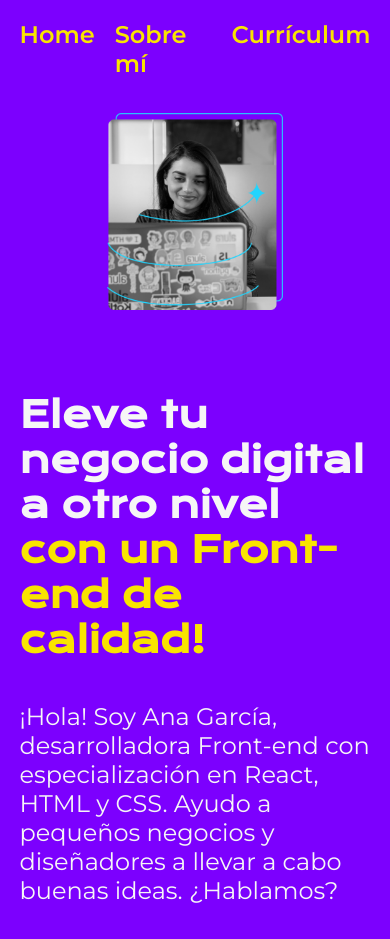
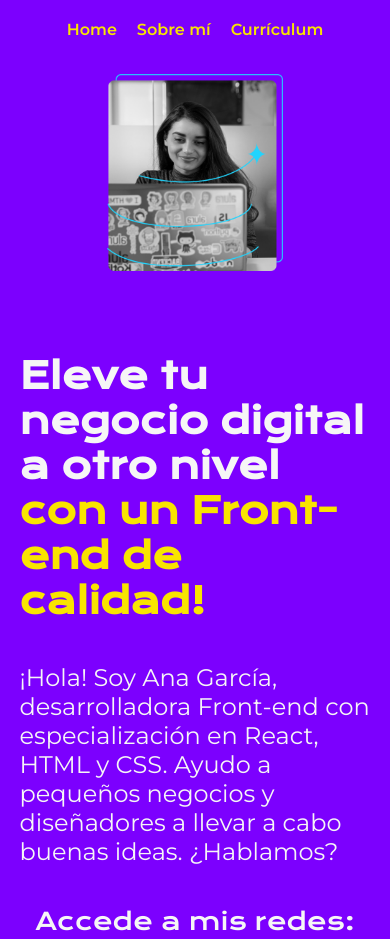
Before and after one commit to AndrewCastle/portafolio, a plain HTML site: page index.html in a window 390 px wide. Shown: the top 939 px of the page. Drawn offline with nearby package versions, Linux system fonts and the light colour scheme.

Commit message:
probando tamaño header font

```diff
--- a/styles/style.css
+++ b/styles/style.css
@@ -135,6 +135,10 @@ body {
         gap: 20px;
     }
 
+    .header__menu__link{
+        font-size: 1rem;
+    }
+
     .presentacion{
         flex-direction: column-reverse;
         padding: 4% 5%;
```
